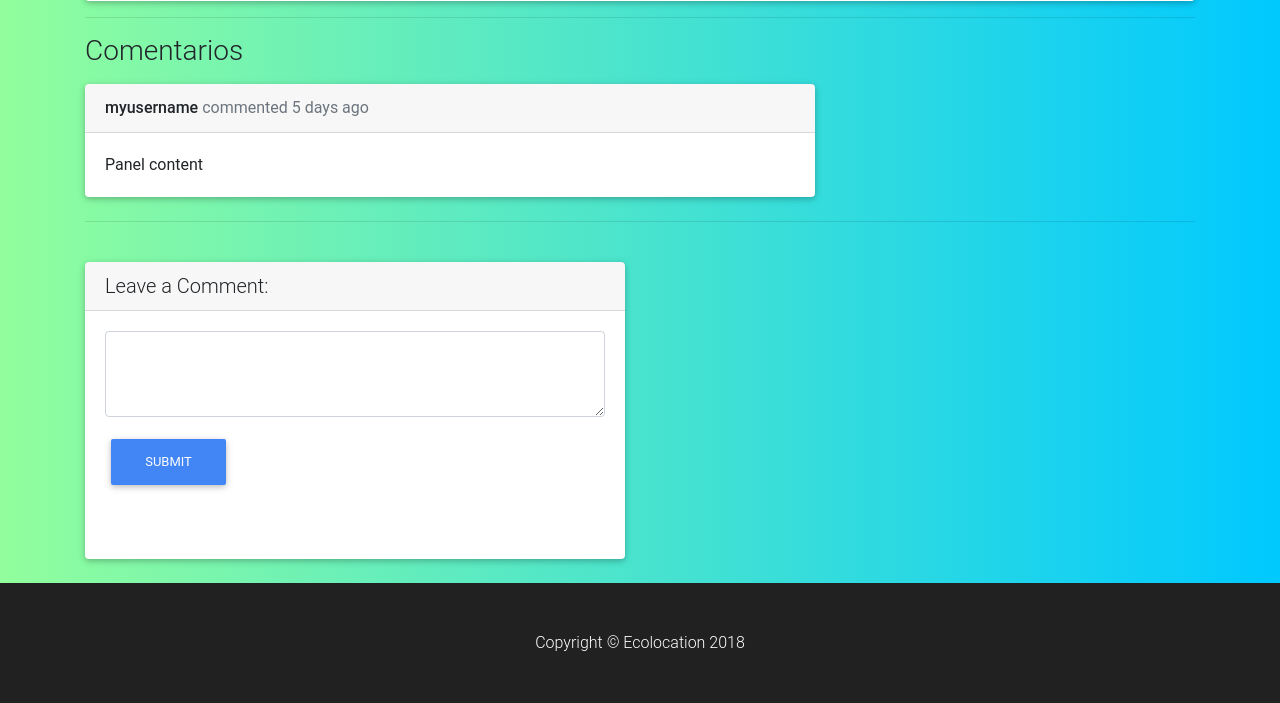
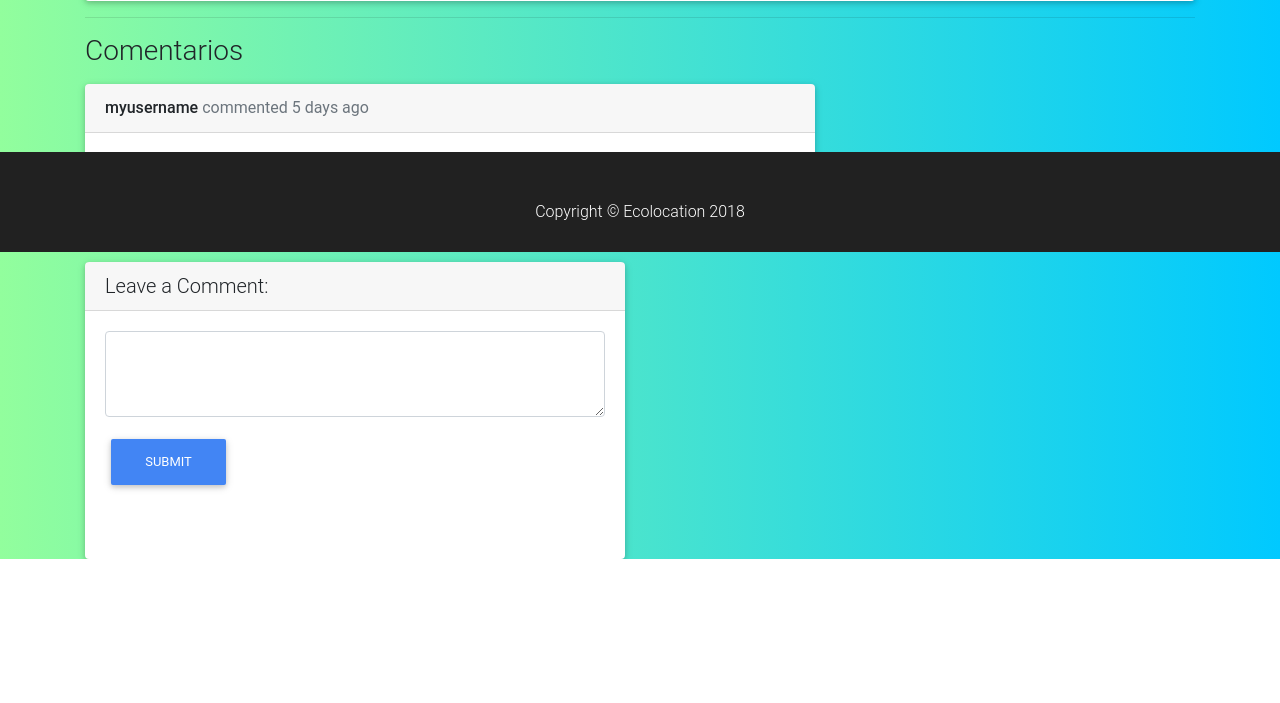
Before and after one commit to SemiIngSoft/Ecolocation, a PHP site: page /ecolocation/comentarios.php?id=1 in a window 1280 px wide. Shown: the part 500-1203 px from the top of the page. After the commit the page ends 1059 px from the top, so only its background shows below. Run offline with PHP 8.4, Linux system fonts and the light colour scheme; some libraries are stand-ins or nearby versions.

Commit message:
Update heroic-features.css

```diff
--- a/web/css/heroic-features.css
+++ b/web/css/heroic-features.css
@@ -67,3 +67,14 @@
 .popover{
     max-width: 100%; /* Max Width of the popover (depending on the container!) */
 }
+
+.footer {
+    position: fixed;
+    left: 0;
+    bottom: 0;
+    height: 100px;
+    width: 100%;
+    background-color: red;
+    color: white;
+    text-align: center;
+}
```
